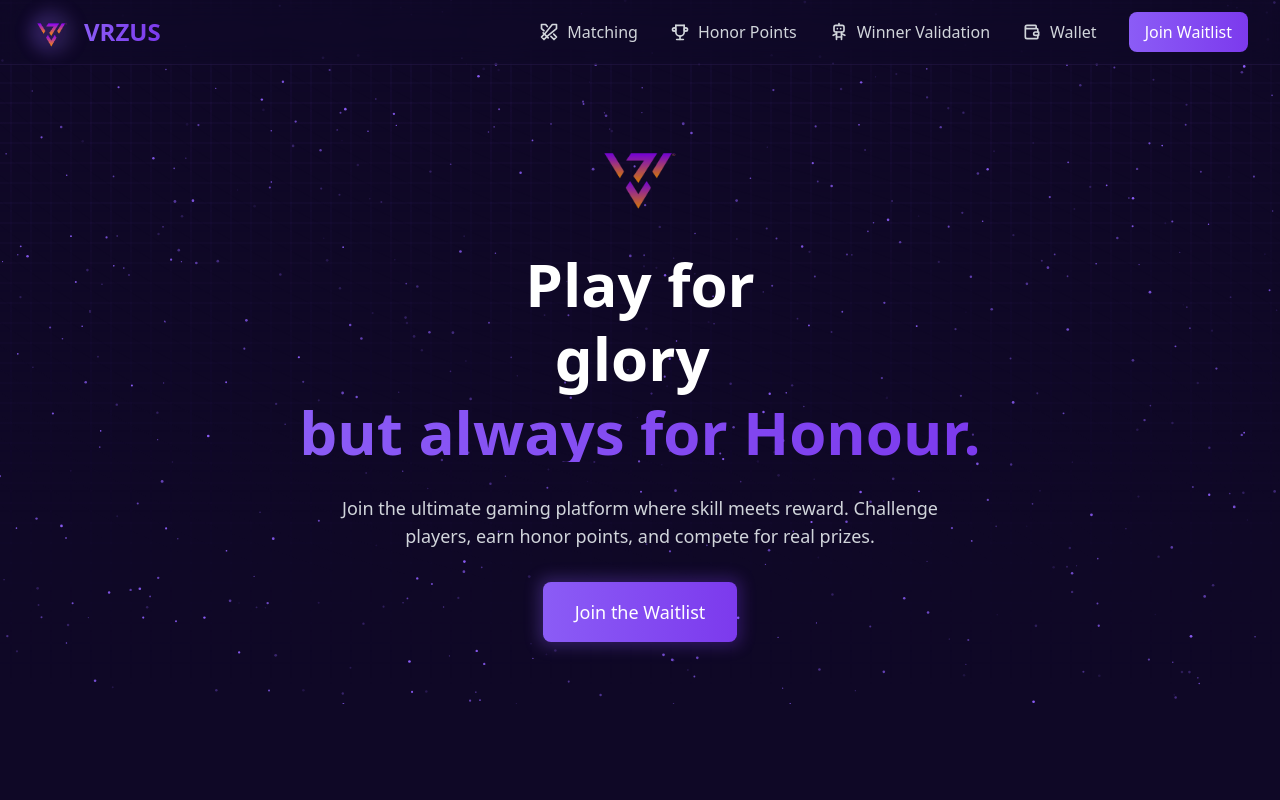
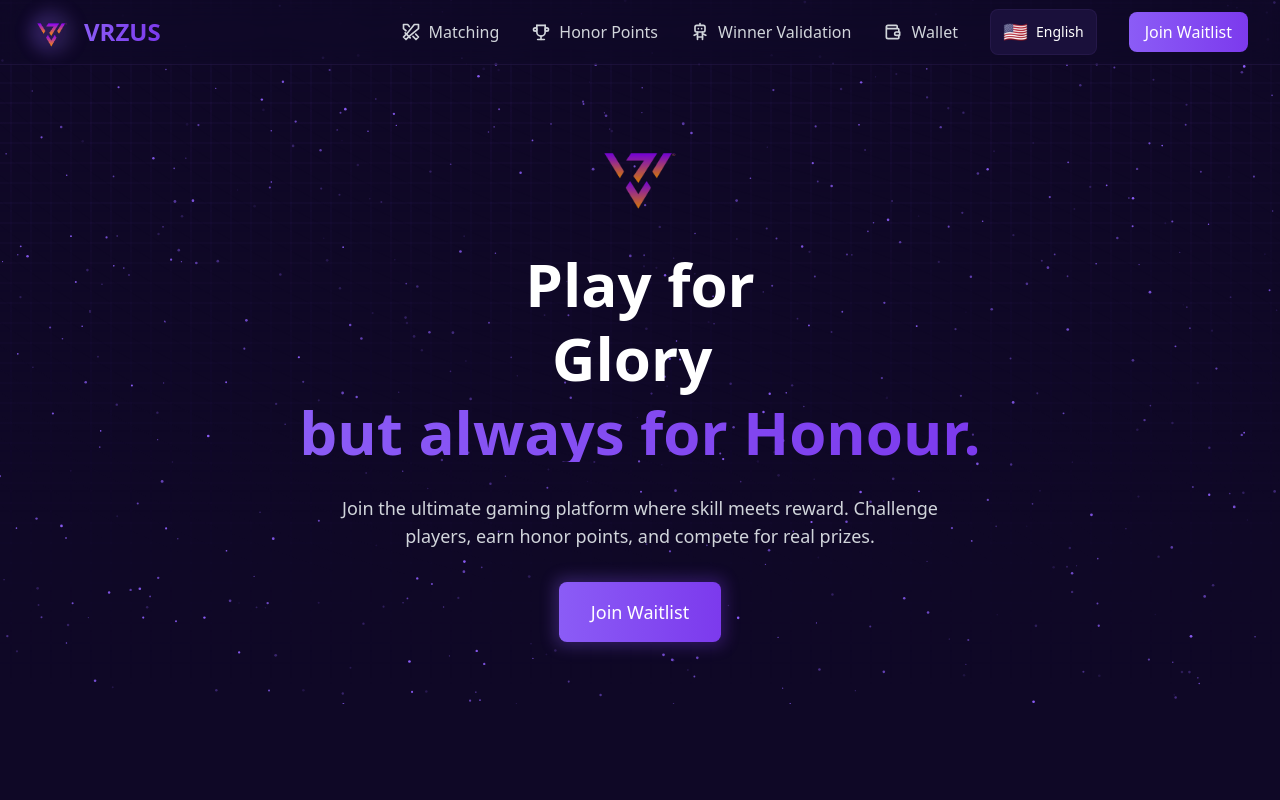
Before and after one commit to Vrzus/web-2025, a React (Vite) app: page / in a window 1280 px wide. Shown: the top 800 px of the page. Built offline with nearby package versions, Linux system fonts and the light colour scheme.

Commit message:
added translations

```diff
--- a/package.json
+++ b/package.json
@@ -18,9 +18,12 @@
     "class-variance-authority": "^0.7.1",
     "clsx": "^2.1.1",
     "framer-motion": "^11.12.0",
+    "i18next": "^24.0.2",
+    "i18next-browser-languagedetector": "^8.0.0",
     "lucide-react": "^0.462.0",
     "react": "^18.3.1",
     "react-dom": "^18.3.1",
+    "react-i18next": "^15.1.3",
     "tailwind-merge": "^2.5.5",
     "tailwindcss-animate": "^1.0.7"
   },
--- a/src/components/ui/header.tsx
+++ b/src/components/ui/header.tsx
@@ -1,18 +1,16 @@
 import { useState } from 'react';
+import { useTranslation } from 'react-i18next';
 import { IconTrophy, IconSwords, IconRobot, IconWallet } from '@tabler/icons-react';
 import { SparklesCore } from "./sparkles";
 import { FlipWords } from "./flip-words";
+import LanguageSwitcher from "./language-switcher";
+import { useAnimatedWords } from "../../hooks/useAnimatedWords";
 import iconNoBg from '../../assets/icon-no-bg.png';
 
 const Header = () => {
   const [isMenuOpen, setIsMenuOpen] = useState(false);
-
-  const words = [
-    "experience",
-    "glory",
-    "rewards",
-    "Money"
-  ];
+  const { t } = useTranslation();
+  const animatedWords = useAnimatedWords();
 
   return (
     <header className="relative">
@@ -37,40 +35,43 @@ const Header = () => {
               <a href="#matching" className="group flex items-center space-x-2 text-gray-300 hover:text-[#8B5CF6] transition-all duration-300">
                 <IconSwords className="w-5 h-5 group-hover:scale-110 transition-transform duration-300" />
                 <span className="relative">
-                  Matching
+                  {t('nav.matching')}
                   <span className="absolute inset-x-0 -bottom-1 h-0.5 bg-[#8B5CF6] transform scale-x-0 group-hover:scale-x-100 transition-transform duration-300"></span>
                 </span>
               </a>
               <a href="#honor-points" className="group flex items-center space-x-2 text-gray-300 hover:text-[#8B5CF6] transition-all duration-300">
                 <IconTrophy className="w-5 h-5 group-hover:scale-110 transition-transform duration-300" />
                 <span className="relative">
-                  Honor Points
+                  {t('nav.honorPoints')}
                   <span className="absolute inset-x-0 -bottom-1 h-0.5 bg-[#8B5CF6] transform scale-x-0 group-hover:scale-x-100 transition-transform duration-300"></span>
                 </span>
               </a>
               <a href="#winner-validation" className="group flex items-center space-x-2 text-gray-300 hover:text-[#8B5CF6] transition-all duration-300">
                 <IconRobot className="w-5 h-5 group-hover:scale-110 transition-transform duration-300" />
                 <span className="relative">
-                  Winner Validation
+                  {t('nav.winnerValidation')}
                   <span className="absolute inset-x-0 -bottom-1 h-0.5 bg-[#8B5CF6] transform scale-x-0 group-hover:scale-x-100 transition-transform duration-300"></span>
                 </span>
               </a>
               <a href="#wallet" className="group flex items-center space-x-2 text-gray-300 hover:text-[#8B5CF6] transition-all duration-300">
                 <IconWallet className="w-5 h-5 group-hover:scale-110 transition-transform duration-300" />
                 <span className="relative">
-                  Wallet
+                  {t('nav.wallet')}
                   <span className="absolute inset-x-0 -bottom-1 h-0.5 bg-[#8B5CF6] transform scale-x-0 group-hover:scale-x-100 transition-transform duration-300"></span>
                 </span>
               </a>
 
+              <LanguageSwitcher />
+
               <button className="relative group px-4 py-2 rounded-lg overflow-hidden">
                 <div className="absolute inset-0 bg-gradient-to-r from-[#8B5CF6] to-[#7C3AED] transition-all duration-300 group-hover:scale-105"></div>
-                <span className="relative text-white font-medium">Join Waitlist</span>
+                <span className="relative text-white font-medium">{t('nav.joinWaitlist')}</span>
               </button>
             </div>
 
             {/* Mobile menu button */}
-            <div className="md:hidden flex items-center">
+            <div className="md:hidden flex items-center space-x-4">
+              <LanguageSwitcher />
               <button
                 onClick={() => setIsMenuOpen(!isMenuOpen)}
                 className="inline-flex items-center justify-center p-2 rounded-md text-gray-400 hover:text-white hover:bg-[#4F3B82] focus:outline-none focus:ring-2 focus:ring-inset focus:ring-[#8B5CF6]"
@@ -103,23 +104,23 @@ const Header = () => {
             <div className="pt-2 pb-3 space-y-1">
               <a href="#matching" className="flex items-center space-x-2 px-3 py-2 text-base font-medium text-gray-300 hover:text-[#8B5CF6] hover:bg-[#4F3B82]/30">
                 <IconSwords className="w-5 h-5" />
-                <span>Matching</span>
+                <span>{t('nav.matching')}</span>
               </a>
               <a href="#honor-points" className="flex items-center space-x-2 px-3 py-2 text-base font-medium text-gray-300 hover:text-[#8B5CF6] hover:bg-[#4F3B82]/30">
                 <IconTrophy className="w-5 h-5" />
-                <span>Honor Points</span>
+                <span>{t('nav.honorPoints')}</span>
               </a>
               <a href="#winner-validation" className="flex items-center space-x-2 px-3 py-2 text-base font-medium text-gray-300 hover:text-[#8B5CF6] hover:bg-[#4F3B82]/30">
                 <IconRobot className="w-5 h-5" />
-                <span>Winner Validation</span>
+                <span>{t('nav.winnerValidation')}</span>
               </a>
               <a href="#wallet" className="flex items-center space-x-2 px-3 py-2 text-base font-medium text-gray-300 hover:text-[#8B5CF6] hover:bg-[#4F3B82]/30">
                 <IconWallet className="w-5 h-5" />
-                <span>Wallet</span>
+                <span>{t('nav.wallet')}</span>
               </a>
               <div className="px-3 py-2">
                 <button className="w-full px-4 py-2 rounded-lg bg-gradient-to-r from-[#8B5CF6] to-[#7C3AED] text-white font-medium hover:opacity-90 transition-opacity">
-                  Join Waitlist
+                  {t('nav.joinWaitlist')}
                 </button>
               </div>
             </div>
@@ -141,28 +142,28 @@ const Header = () => {
               />
             </div>
             <div className="md:text-5xl text-2xl lg:text-6xl font-bold text-center flex flex-col items-center">
-              <span className="text-white mb-2">Play for</span>
+              <span className="text-white mb-2">{t('hero.playFor')}</span>
               <div className="h-[1.2em] flex items-center justify-center w-full relative mb-2">
                 <FlipWords
-                  words={words}
+                  words={animatedWords}
                   className="text-white absolute"
                   duration={3000}
                 />
                 <span className="invisible">Placeholder</span>
               </div>
               <span className="text-transparent bg-clip-text bg-gradient-to-r from-[#8B5CF6] to-[#7C3AED]">
-                but always for Honour.
+                {t('hero.butAlwaysForHonour')}
               </span>
             </div>
 
             <p className="text-lg text-gray-300 max-w-2xl mx-auto px-4 mt-8">
-              Join the ultimate gaming platform where skill meets reward. Challenge players, earn honor points, and compete for real prizes.
+              {t('hero.description')}
             </p>
 
             <div className="relative group inline-block">
               <div className="absolute -inset-1 bg-gradient-to-r from-[#8B5CF6] to-[#7C3AED] rounded-lg blur opacity-30 group-hover:opacity-60 transition duration-500"></div>
               <button className="relative px-8 py-4 rounded-lg bg-gradient-to-r from-[#8B5CF6] to-[#7C3AED] text-white font-medium text-lg hover:scale-105 transition-transform duration-300">
-                Join the Waitlist
+                {t('nav.joinWaitlist')}
               </button>
             </div>
           </div>
--- /dev/null
+++ b/src/components/ui/language-switcher.tsx
@@ -0,0 +1,48 @@
+import { useState } from 'react';
+import { useTranslation } from 'react-i18next';
+
+const LanguageSwitcher = () => {
+  const [isOpen, setIsOpen] = useState(false);
+  const { i18n } = useTranslation();
+
+  const languages = [
+    { code: 'en', name: 'English', flag: '🇺🇸' },
+    { code: 'es', name: 'Español', flag: '🇪🇸' }
+  ];
+
+  const currentLanguage = languages.find(lang => lang.code === i18n.language) || languages[0];
+
+  const changeLanguage = (langCode: string) => {
+    i18n.changeLanguage(langCode);
+    setIsOpen(false);
+  };
+
+  return (
+    <div className="relative">
+      <button
+        onClick={() => setIsOpen(!isOpen)}
+        className="flex items-center space-x-2 px-3 py-2 rounded-lg bg-[#1A103B] hover:bg-[#251551] transition-colors border border-[#4F3B82]/20"
+      >
+        <span className="text-xl">{currentLanguage.flag}</span>
+        <span className="text-white text-sm">{currentLanguage.name}</span>
+      </button>
+
+      {isOpen && (
+        <div className="absolute right-0 mt-2 w-40 rounded-lg bg-[#1A103B] border border-[#4F3B82]/20 overflow-hidden z-50">
+          {languages.map((lang) => (
+            <button
+              key={lang.code}
+              onClick={() => changeLanguage(lang.code)}
+              className="flex items-center space-x-2 w-full px-4 py-2 text-left text-white hover:bg-[#251551] transition-colors"
+            >
+              <span className="text-xl">{lang.flag}</span>
+              <span className="text-sm">{lang.name}</span>
+            </button>
+          ))}
+        </div>
+      )}
+    </div>
+  );
+};
+
+export default LanguageSwitcher;
--- /dev/null
+++ b/src/hooks/useAnimatedWords.ts
@@ -0,0 +1,14 @@
+import { useTranslation } from 'react-i18next';
+
+export const useAnimatedWords = () => {
+  const { i18n } = useTranslation();
+
+  const getWords = (): string[] => {
+    if (i18n.language === 'es') {
+      return ['Experiencia', 'Gloria', 'Premios', 'Victoria'];
+    }
+    return ['Experience', 'Glory', 'Rewards', 'Victory'];
+  };
+
+  return getWords();
+};
--- /dev/null
+++ b/src/i18n/config.ts
@@ -0,0 +1,51 @@
+import i18n from 'i18next';
+import { initReactI18next } from 'react-i18next';
+import LanguageDetector from 'i18next-browser-languagedetector';
+
+i18n
+  .use(LanguageDetector)
+  .use(initReactI18next)
+  .init({
+    fallbackLng: 'en',
+    supportedLngs: ['en', 'es'],
+    debug: import.meta.env.DEV,
+    interpolation: {
+      escapeValue: false
+    },
+    resources: {
+      en: {
+        translation: {
+          nav: {
+            matching: 'Matching',
+            honorPoints: 'Honor Points',
+            winnerValidation: 'Winner Validation',
+            wallet: 'Wallet',
+            joinWaitlist: 'Join Waitlist'
+          },
+          hero: {
+            playFor: 'Play for',
+            butAlwaysForHonour: 'but always for Honour.',
+            description: 'Join the ultimate gaming platform where skill meets reward. Challenge players, earn honor points, and compete for real prizes.'
+          }
+        }
+      },
+      es: {
+        translation: {
+          nav: {
+            matching: 'Emparejamiento',
+            honorPoints: 'Puntos de Honor',
+            winnerValidation: 'Validación',
+            wallet: 'Billetera',
+            joinWaitlist: 'Unirse a la Lista'
+          },
+          hero: {
+            playFor: 'Juega por',
+            butAlwaysForHonour: 'pero siempre por Honor.',
+            description: 'Únete a la plataforma definitiva de juegos donde la habilidad se encuentra con la recompensa. Desafía a jugadores, gana puntos de honor y compite por premios reales.'
+          }
+        }
+      }
+    }
+  });
+
+export default i18n;
--- a/src/main.tsx
+++ b/src/main.tsx
@@ -1,10 +1,20 @@
-import React from 'react'
+import React, { Suspense } from 'react'
 import ReactDOM from 'react-dom/client'
 import App from './App.tsx'
 import './index.css'
+import './i18n/config'
+
+// Loading component while translations are being loaded
+const LoadingScreen = () => (
+  <div className="h-screen w-full flex items-center justify-center bg-[#0F0826]">
+    <div className="text-white text-xl">Loading...</div>
+  </div>
+);
 
 ReactDOM.createRoot(document.getElementById('root')!).render(
   <React.StrictMode>
-    <App />
+    <Suspense fallback={<LoadingScreen />}>
+      <App />
+    </Suspense>
   </React.StrictMode>,
 )
```
Also changed, not shown: 1 other file (tests, documents, lock files or other folders).
